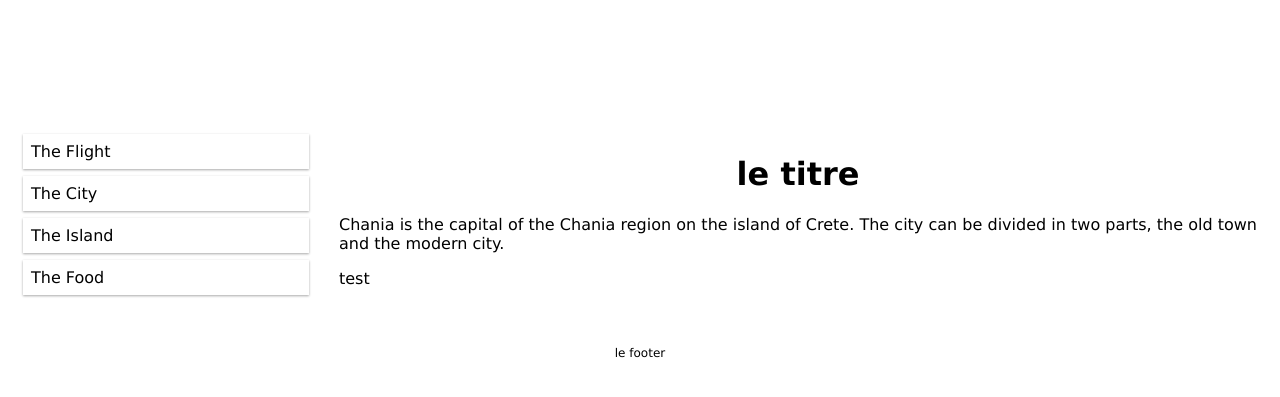
After one commit to abdel-kader-camara/Tidal, a PHP site: page /testcss.html in a window 1280 px wide. The commit adds this page. Shown: the top 397 px of the page. Run offline with PHP 8.4, Linux system fonts and the light colour scheme.

Commit message:
commit css

```diff
--- a/CSS/stylecss.css
+++ b/CSS/stylecss.css
@@ -3,66 +3,92 @@
   box-sizing: border-box;
 }
 
-  body {
-    font-family: Arial, Helvetica, sans-serif;
+.row::after {
+  content: "";
+  clear: both;
+  display: table;
+}
+
+[class*="col-"] {
+  float: left;
+  padding: 15px;
+}
+
+html {
+  font-family: "Lucida Sans", sans-serif;
 }
 
 .header {
-    grid-area: header;
-
-    padding: 30px;
-    text-align: center;
-    font-size: 35px;
+  color: #ffffff;
+  padding: 15px;
 }
 
-
-  .grid-container {
-    display: grid;
-    grid-template-areas:
-      'header header header header header header'
-      'left middle middle middle middle right'
-      'footer footer footer footer footer footer';
-
+.menu ul {
+  list-style-type: none;
+  margin: 0;
+  padding: 0;
 }
 
-  .left,
-  .middle,
-  .right {
-    padding: 10px;
-    height: 300px;
+.menu li {
+  padding: 8px;
+  margin-bottom: 7px;
+
+  color: #000000;
+  box-shadow: 0 1px 3px rgba(0,0,0,0.12), 0 1px 2px rgba(0,0,0,0.24);
 }
 
-
-  .left {
-    grid-area: left;
+.menu li:hover {
+  background-color: #999ea0;
 }
 
-
-  .middle {
-    grid-area: middle;
-  }
-
-
-  .right {
-    grid-area: right;
-  }
-
-
-  .footer {
-    grid-area: footer;
-    background-color: #f1f1f1;
-    padding: 10px;
+h1 {
     text-align: center;
 }
 
+.text {
+    text-align: justify;
+}
 
-  @media (max-width: 600px) {
-    .grid-container  {
-      grid-template-areas:
-        'header header header header header header'
-        'left left left left left left'
-        'middle middle middle middle middle middle'
-        'right right right right right right'
-        'footer footer footer footer footer footer';
+.footer {
+
+
+  text-align: center;
+  font-size: 12px;
+  padding: 15px;
 }
+
+/* For mobile phones: */
+[class*="col-"] {
+  width: 100%;
 }
+
+@media only screen and (min-width: 600px) {
+  /* For tablets: */
+  .col-s-1 {width: 8.33%;}
+  .col-s-2 {width: 16.66%;}
+  .col-s-3 {width: 25%;}
+  .col-s-4 {width: 33.33%;}
+  .col-s-5 {width: 41.66%;}
+  .col-s-6 {width: 50%;}
+  .col-s-7 {width: 58.33%;}
+  .col-s-8 {width: 66.66%;}
+  .col-s-9 {width: 75%;}
+  .col-s-10 {width: 83.33%;}
+  .col-s-11 {width: 91.66%;}
+  .col-s-12 {width: 100%;}
+}
+@media only screen and (min-width: 768px) {
+  /* For desktop: */
+  .col-1 {width: 8.33%;}
+  .col-2 {width: 16.66%;}
+  .col-3 {width: 25%;}
+  .col-4 {width: 33.33%;}
+  .col-5 {width: 41.66%;}
+  .col-6 {width: 50%;}
+  .col-7 {width: 58.33%;}
+  .col-8 {width: 66.66%;}
+  .col-9 {width: 75%;}
+  .col-10 {width: 83.33%;}
+  .col-11 {width: 91.66%;}
+  .col-12 {width: 100%;}
+}
--- /dev/null
+++ b/testcss.html
@@ -0,0 +1,38 @@
+<!DOCTYPE html>
+<html>
+<head>
+<meta name="viewport" content="width=device-width, initial-scale=1.0">
+<link rel="stylesheet" href="CSS/stylecss.css">
+</head>
+<body>
+
+<div class="header">
+  <h1>Chania</h1>
+</div>
+
+<div class="row">
+  <div class="col-3 col-s-3 menu">
+    <ul>
+      <li>The Flight</li>
+      <li>The City</li>
+      <li>The Island</li>
+      <li>The Food</li>
+    </ul>
+  </div>
+
+  <div class="text">
+    <div class="col-9 col-s-9">
+        <h1>le titre</h1>
+        <p>Chania is the capital of the Chania region on the island of Crete. The city can be divided in two parts, the old town and the modern city.</p>
+        <p>test </p>
+    </div>
+  </div>
+
+</div>
+
+<div class="footer">
+  <p>le footer</p>
+</div>
+
+</body>
+</html>
```
Lines whose indentation alone changed are shown as unchanged.
